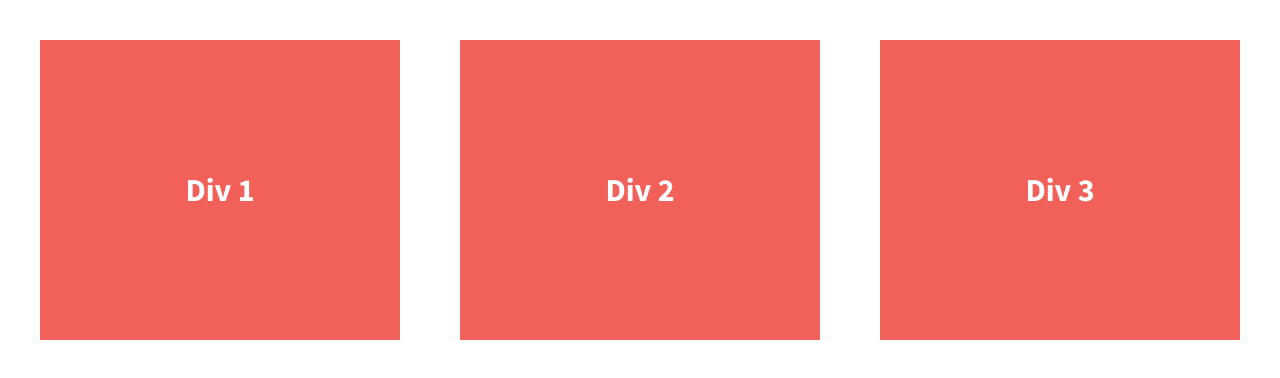
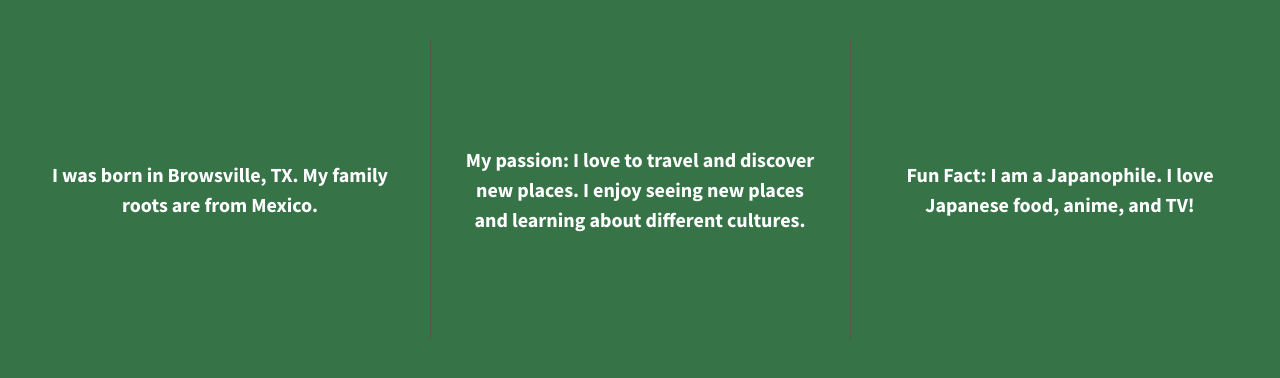
Before and after one commit to cristina-solis17/206-divs-flexbox, a plain HTML site: page index.html in a window 1280 px wide. Drawn offline with nearby package versions, Linux system fonts and the light colour scheme.

Commit message:
customized-divs

```diff
--- a/css/main.css
+++ b/css/main.css
@@ -97,7 +97,7 @@ textarea {
 
 
 html {
-  background-color: #fff;
+  background-color: #367347;;
   height: 100%;
 }
 
@@ -112,20 +112,23 @@ body {
   /*add display:flex and set justify-content to space-between*/
   font-weight: 700;
   display: flex;
+  flex-flow: row wrap;
   justify-content: space-between;
+  align-items: center;
 }
 
 .div-1, .div-2, .div-3 {
   /*give the divs a width of 30%, add display:flex, set justify-content and align-items to center*/
   color: #fff;
   line-height: 1.5em;
-  font-size: 1.6em;
-  background-color: #f16059;
+  font-size: 1 em;
+  background-color: #367347;
   height: 300px;
   display: flex;
   width: 30%;
   justify-content: center;
   align-items: center;
+  text-align: center
 }
 
 
@@ -223,7 +226,16 @@ body {
    Inlined to avoid the additional HTTP request:
    http://www.phpied.com/delay-loading-your-print-css/
    ========================================================================== */
+@media all and (min-width: 1200px) {
+    .div-1, .div-2, .div-3 {
+      flex-basis: 30%;
+    }
 
+    .div-1, .div-2 {
+      border-right: 1px solid #555;
+      padding-right: 30px;
+    }
+}
 @media print {
     *,
     *:before,
--- a/index.html
+++ b/index.html
@@ -23,13 +23,13 @@
 
         <section class="wrapper">
             <div class="div-1">
-                Div 1
+              I was born in Browsville, TX. My family roots are from Mexico.
             </div>
             <div class="div-2">
-                Div 2
+                My passion: I love to travel and discover new places. I enjoy seeing new places and learning about different cultures.
             </div>
             <div class="div-3">
-                Div 3
+                Fun Fact: I am a Japanophile. I love Japanese food, anime, and TV!
             </div>
         </section>
 
```
